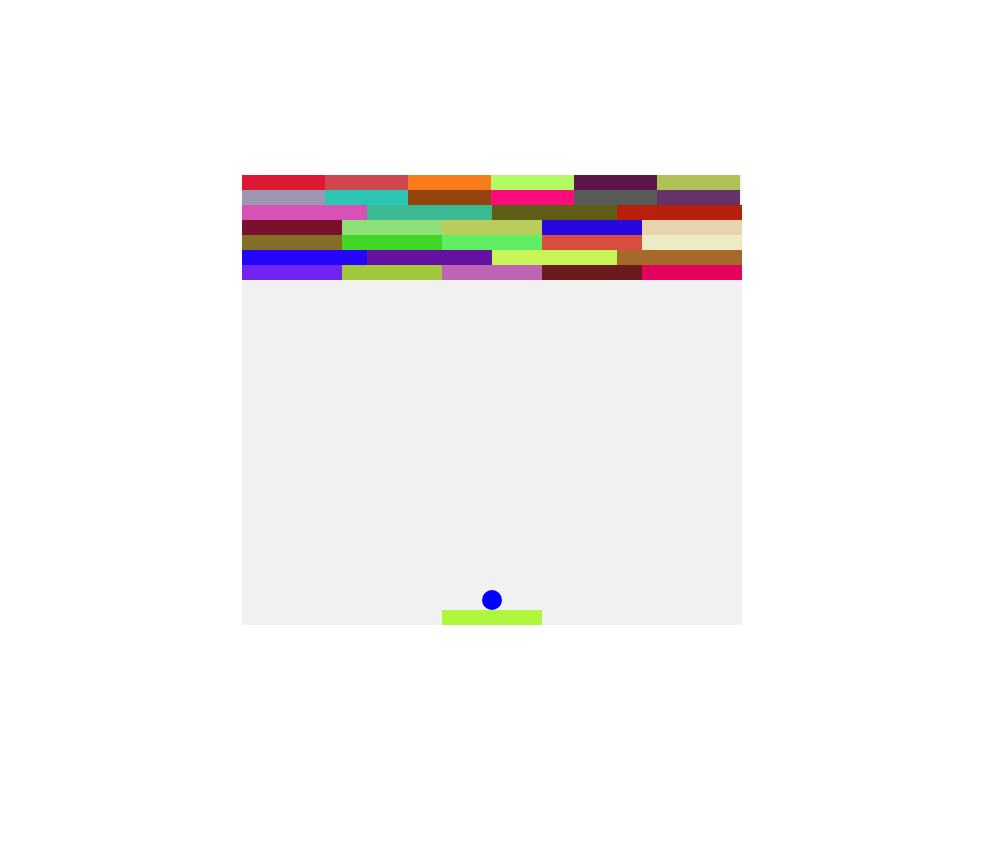
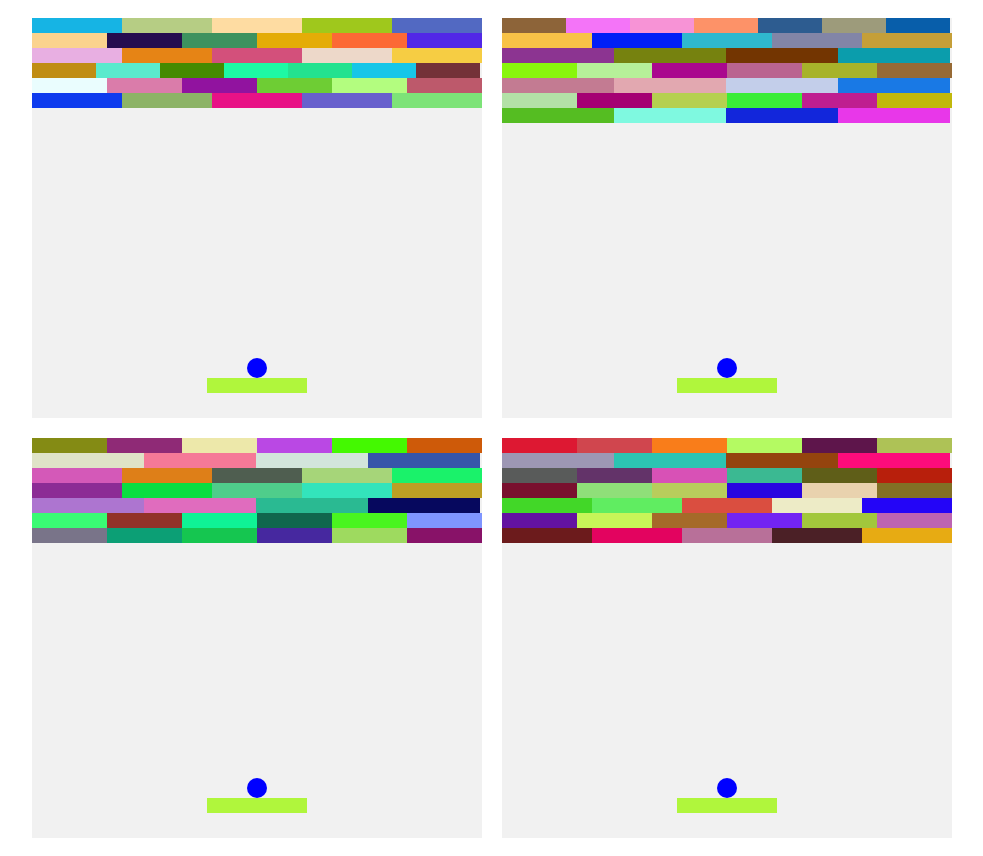
Before and after one commit to LusineGhalechyan/arkanoid-JS, a website: page index.html in a window 1280 px wide. Shown: the whole page, without its empty margins (148-1131 px from the left). Before the commit the page ends 800 px from the top, so only its background shows below. Drawn offline with Linux system fonts and the light colour scheme.

Commit message:
minor changes, optimization of logic

```diff
--- a/arkanoid.js
+++ b/arkanoid.js
@@ -31,13 +31,14 @@ Arkanoid.prototype.initGame = function () {
     },
   ];
 
-  this.isGameOvered = false;
   this.event = new CustomEvent("reload");
 
   //init and generate bricks
   this.height = 15;
   this.bricksRow = Array();
-  this.rowsQty = this.rowBricks.rows || this.generateRandomNumbers(5, 11);
+  this.rowsQty =
+    this.generateRandomNumbers(this.rowBricks.bricks, this.rowBricks.rows) ||
+    this.generateRandomNumbers(5, 11);
 
   for (let row = 0; row < this.rowsQty; row++) {
     this.bricksRow[row] = Array();
@@ -63,23 +64,23 @@ Arkanoid.prototype.initGame = function () {
     }
   }
 
+  //ball props
+  this.dx = 2;
+  this.dy = -2;
+  this.ballDiameter = 10;
+  this.ballX = this.canvasWidth / 2;
+  this.ballY = this.canvasHeight - (3 * this.height + this.ballDiameter / 2);
+
   //paddle props
   this.paddleWidth = 100;
   this.paddleX = (this.canvasWidth - this.paddleWidth) / 2;
-  this.paddleY = this.canvasHeight - this.height;
+  this.paddleY = this.canvasHeight - (2 * this.height + this.ballDiameter);
   this.rightPressed = false;
   this.leftPressed = false;
   this.rightArrowKey = "ArrowRight";
   this.leftArrowKey = "ArrowLeft";
   this.rightArrowVal = 5;
   this.leftArrowVal = 5;
-
-  //ball props
-  this.dx = 2;
-  this.dy = -2;
-  this.ballDiameter = 10;
-  this.ballX = this.canvasWidth / 2;
-  this.ballY = this.canvasHeight - (this.height + this.ballDiameter);
 
   //collision counts
   this.collisionCount = 0;
@@ -92,16 +93,16 @@ Arkanoid.prototype.initGame = function () {
 Arkanoid.prototype.initCanvas = () => ({
   canvas: document.createElement("canvas"),
   canvasProps(selector) {
-    this.canvas.width = 500;
-    this.canvas.height = 450;
+    this.canvas.width = 450;
+    this.canvas.height = 400;
     this.canvas.tabIndex = 1000;
-    this.canvas.classList.add(selector || arkanoid.selector);
+    // this.canvas.classList.add(selector || arkanoid.selector);
     document.body.insertBefore(this.canvas, document.body.childNodes[0]);
     return this.canvas;
   },
 });
 
-Arkanoid.prototype.reLoad = function (evt) {
+Arkanoid.prototype.reLoad = function () {
   this.initGame();
 };
 
@@ -115,7 +116,7 @@ Arkanoid.prototype.generateRandomColor = () => {
 };
 
 Arkanoid.prototype.generateRandomNumbers = function (min, max) {
-  return Math.floor(Math.random() * (max - min) + min);
+  return Math.floor(Math.random() * (max - min + 1) + min);
 };
 
 Arkanoid.prototype.addMultipleListeners = function () {
@@ -140,8 +141,8 @@ Arkanoid.prototype.collisionDetection = function () {
         if (
           this.ballX > this.brickObj["x"] &&
           this.ballX < this.brickObj["x"] + this.brickObj["brickWidth"] &&
-          this.ballY > this.brickObj["y"] &&
-          this.ballY < this.brickObj["y"] + this.height
+          this.ballY - this.ballDiameter > this.brickObj["y"] &&
+          this.ballY - this.ballDiameter < this.brickObj["y"] + this.height
         ) {
           this.dy = -this.dy;
           this.brickObj["status"] = 0;
@@ -212,17 +213,19 @@ Arkanoid.prototype.loadGame = function () {
 
   if (this.ballY + this.dy - this.ballDiameter < 0) {
     this.dy = -this.dy;
-  } else if (this.ballY + this.dy + this.ballDiameter > this.canvasHeight) {
+  } else if (this.ballY + this.dy + this.ballDiameter > this.paddleY) {
     if (
       this.ballX > this.paddleX &&
-      this.ballX < this.paddleX + this.paddleWidth
+      this.ballX + this.dx < this.paddleX + this.paddleWidth
     ) {
       this.dy = -this.dy;
     } else {
-      alert(`❗❗❗ Game is over ❗❗❗`);
-      clearInterval(this.gameInterval);
-      this.canvas.dispatchEvent(this.event);
-      this.destroyEventListeners();
+      if (this.ballY + this.dy + this.ballDiameter > this.canvasHeight) {
+        alert(`❗❗❗ Game is over ❗❗❗`);
+        clearInterval(this.gameInterval);
+        this.canvas.dispatchEvent(this.event);
+        this.destroyEventListeners();
+      }
     }
   }
 
--- a/assets/scss/styles.scss
+++ b/assets/scss/styles.scss
@@ -1,13 +1,26 @@
+// body {
+//     padding: 1%;
+//     canvas{
+//         background-color:  #f1f1f1;
+//         position: absolute;
+//         top: 50%;
+//         left: 50%;
+//         transform: translate(-50%, -50%);
+//         &:focus {
+//             outline: none;
+//         }
+//     }
+// }
+
 body {
-    padding: 1%;
-    .canvas{
-        background-color:  #f1f1f1;
-        position: absolute;
-        top: 50%;
-        left: 50%;
-        transform: translate(-50%, -50%);
-        &:focus {
-            outline: none;
-        }
+    display: flex;
+    flex-wrap: wrap;
+    justify-content: center;
+    canvas {
+      background-color: #f1f1f1;
+      margin: 10px;
+      &:focus {
+        outline: none;
+      }
     }
-}
+  }
--- a/index.html
+++ b/index.html
@@ -7,8 +7,7 @@
     <link rel="stylesheet" href="./assets/styles.css" />
     <title>Arkanoid</title>
   </head>
-  <body onload="arkanoid.initCanvas().canvas">
-    <!-- <body> -->
+  <body>
     <script src="arkanoid.js"></script>
     <script src="script.js"></script>
   </body>
--- a/script.js
+++ b/script.js
@@ -1,4 +1,41 @@
-var arkanoid = new Arkanoid("canvas", {
-  rows: 7,
-  bricks: 4,
-});
+// var arkanoid = new Arkanoid("canvas", {
+//   rows: 7,
+//   bricks: 4,
+// });
+
+var arkanoids = [
+  new Arkanoid("canvas", {
+    rows: 7,
+    bricks: 4,
+  }),
+
+  new Arkanoid("canvas", {
+    rows: 7,
+    bricks: 4,
+  }),
+
+  new Arkanoid("canvas", {
+    rows: 7,
+    bricks: 4,
+  }),
+
+  new Arkanoid("canvas", {
+    rows: 7,
+    bricks: 4,
+  }),
+];
+
+// document.addEventListener("keydown", (evt) => {
+//   setInterval(() => {
+//     for (let i = 0; i < arkanoids.length; i++) {
+//       if (evt.key === arkanoids[i].rightArrowKey)
+//         arkanoids[i].rightPressed = true;
+//       if (evt.key === arkanoids[i].leftArrowKey)
+//         arkanoids[i].leftPressed = true;
+//       if (evt.key === arkanoids[i].spaceKey && !arkanoids[i].spaceKeyPressed) {
+//         // arkanoids[i].spaceKeyPressed = true;
+//         arkanoids[i].loadGame();
+//       }
+//     }
+//   }, 10);
+// });
```
Also changed, not shown: assets/styles.css.
